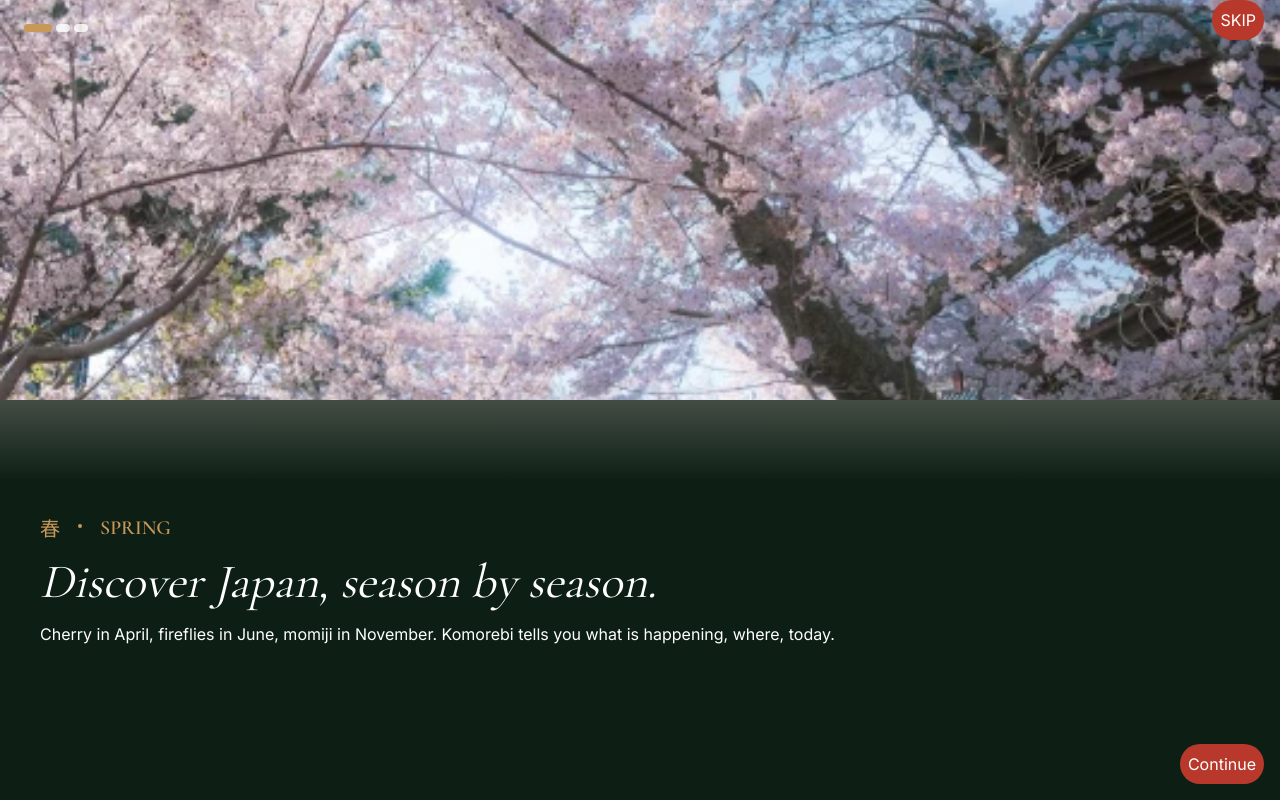
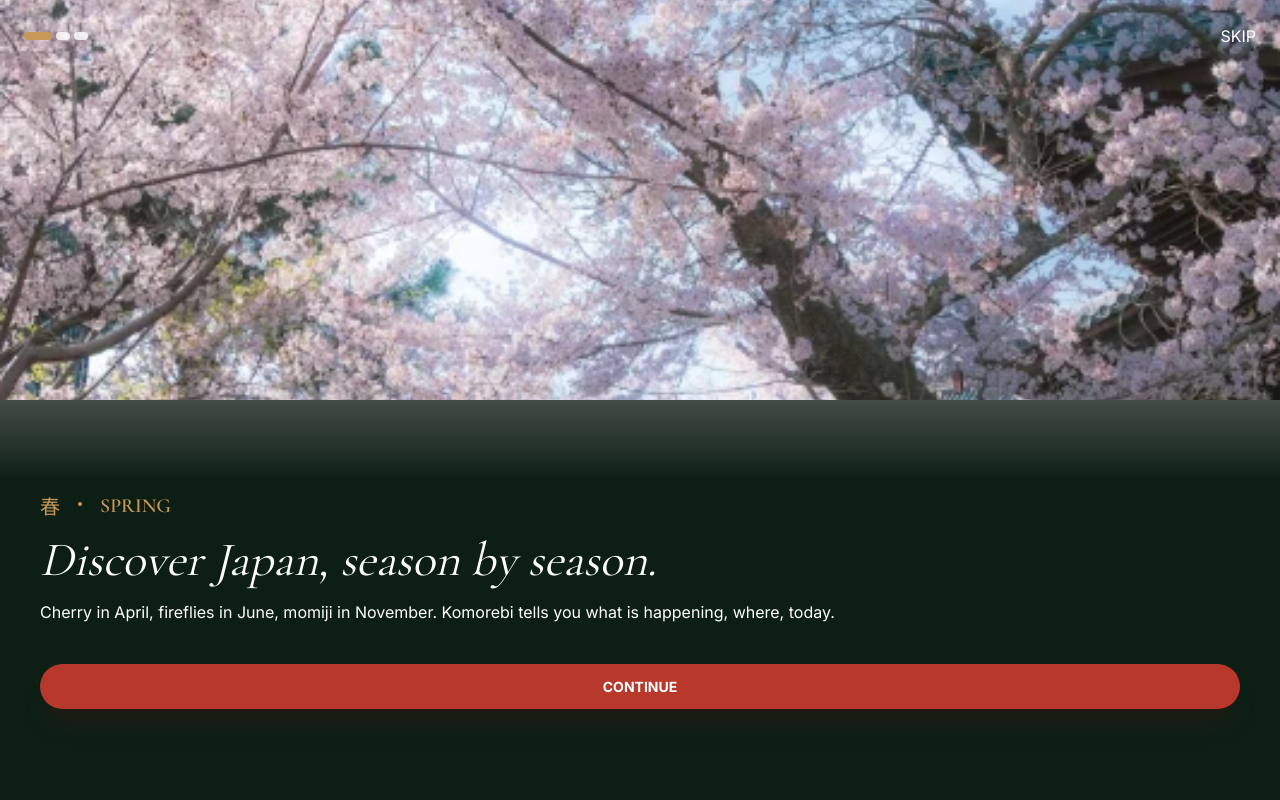
Before and after one commit to Loic-Schluchter/komorebi-v2, a Next.js app: page /onboarding in a window 1280 px wide. Built offline with nearby package versions, Linux system fonts and the light colour scheme; no server answers.

Commit message:
Revert "Improve accessibility and optimize production build"
This reverts commit 4f9be2d97958db3af578fa4725077b3c98a14b73.

```diff
--- a/app/(pages)/onboarding/page.tsx
+++ b/app/(pages)/onboarding/page.tsx
@@ -76,9 +76,9 @@ function OnboardingPage() {
                       transition={{ duration: 0.4 }}>
         <div className="absolute z-10 flex justify-between items-center w-full p-6">
           <ProgressionBar currentStep={currentStep} total={steps.length} />
-          <Button  onClick={handleSkip} ariaLabel="next">
+          <button className="text-white" onClick={handleSkip}>
             SKIP
-          </Button>
+          </button>
         </div>
         <div className=" relative w-full h-full ">
           <Image
@@ -99,7 +99,7 @@ function OnboardingPage() {
           <h1 className=" font-serif text-5xl italic text-white text-balance">{steps[currentStep].title}</h1>
           <p className="text-[1rem] text-white">{steps[currentStep].description}</p>
           <div className=" flex justify-center w-full mt-6">
-            <Button ariaLabel="Continue" onClick={handleNext}>{currentStep === steps.length - 1 ? "Enter Komorebi" : "Continue"}</Button>
+            <Button onClick={handleNext}>{currentStep === steps.length - 1 ? "Enter Komorebi" : "Continue"}</Button>
           </div>
         </div>
       </motion.section>
--- a/app/components/home/HomeCarousel.tsx
+++ b/app/components/home/HomeCarousel.tsx
@@ -4,7 +4,6 @@ import { MoveRight } from "lucide-react";
 import Image from "next/image";
 import React, { useEffect, useRef, useCallback } from "react";
 import {useRouter} from "next/navigation";
-import Button from "@/app/components/ui/Button";
 
 
 function HomeCarousel({ onActiveChange }: { onActiveChange: (index: number) => void }) {
@@ -69,7 +68,7 @@ function HomeCarousel({ onActiveChange }: { onActiveChange: (index: number) => v
     <section>
       <div className="py-4 flex justify-between items-center text-[0.8rem] uppercase tracking-wider">
         <h2 className="text-komorebi-gold text-[0.8rem] uppercase tracking-wider">Destinations · {cities.length}</h2>
-        <button className="font-serif italic flex items-center gap-2 text-lg" aria-label="See all" onClick={() => (router.push("/cities"))}>
+        <button className="font-serif italic flex items-center gap-2 text-lg" onClick={() => (router.push("/cities"))}>
           See all <MoveRight size={16} />
         </button>
       </div>
@@ -80,15 +79,15 @@ function HomeCarousel({ onActiveChange }: { onActiveChange: (index: number) => v
             data-index={index}
             className="snap-center shrink-0 relative w-65 h-90 rounded-2xl overflow-hidden"
           >
-            <Image src={city.image} alt={city.name} fill  className="object-cover" priority quality={50} />
+            <Image src={city.image} alt={city.name} fill className="object-cover" />
             <div className="absolute inset-0 bg-linear-to-b from-transparent to-black/60" />
             <div className="absolute inset-0 p-5 flex flex-col">
               <p className="font-japanese text-2xl text-komorebi-gold">{city.japaneseName}</p>
               <h3 className="font-serif text-4xl italic">{city.name}</h3>
             </div>
-            <Button ariaLabel="next" onClick={()=> handleClick(city.name)}>
+            <button className="absolute bottom-4 right-4 bg-[#B8392C] text-white p-2 rounded-full hover:opacity-90 transition-opacity" onClick={()=> handleClick(city.name)}>
               <MoveRight size={20} />
-            </Button>
+            </button>
           </li>
         ))}
       </ul>
--- a/app/components/ui/Button.tsx
+++ b/app/components/ui/Button.tsx
@@ -6,29 +6,20 @@ type ButtonProps = {
   children: React.ReactNode;
   href?: string;
   onClick?: () => void;
-  ariaLabel?: string;
 };
 
-function Button({ children, href, onClick, ariaLabel }: ButtonProps) {
+function Button({ children, href, onClick }: ButtonProps) {
   const className =
-      "absolute bottom-4 right-4 bg-[#B8392C] text-white p-2 rounded-full hover:opacity-90 transition-opacity"
+    "bg-[#B8392C] w-full py-3 rounded-full text-[14px] font-bold uppercase text-white shadow-red-800/10 shadow-xl z-10 text-center";
 
   if (href) {
     return (
-        <Link href={href} className={className}>
-          {children}
-        </Link>
+      <Link href={href} className={className}>
+        {children}
+      </Link>
     );
   }
+  return <button className={className} onClick={onClick}>{children}</button>;
+}
 
-  return (
-      <button
-          aria-label={ariaLabel}
-          className={className}
-          onClick={onClick}
-      >
-        {children}
-      </button>
-  );
-}
 export default Button;
--- a/app/components/ui/WelcomeFooter.tsx
+++ b/app/components/ui/WelcomeFooter.tsx
@@ -16,7 +16,7 @@ async function WelcomeFooter() {
         <Torii />
       </div>
       <div className="w-3/4 flex justify-center">
-        <Button href={href} ariaLabel="begin the journey">Begin the journey</Button>
+        <Button href={href}>Begin the journey</Button>
 
       </div>
       <p className="z-10 text-[14px]">
--- a/app/layout.tsx
+++ b/app/layout.tsx
@@ -53,7 +53,7 @@ export default function RootLayout({
 }>) {
     return (
         <html lang="en" className={`${cormorant.variable} ${shippori.variable} ${inter.variable} h-full antialiased`}>
-        <body className="min-h-full flex flex-col ">{
+        <body className="min-h-full flex flex-col font-sans">{
             <GeolocationProvider>{children}</GeolocationProvider>
         }</body>
         </html>
--- a/next.config.ts
+++ b/next.config.ts
@@ -4,8 +4,6 @@ const nextConfig: NextConfig = {
 
     allowedDevOrigins: ['192.168.1.105'],
     images: {
-        formats: ['image/avif', 'image/webp'],
-        qualities: [25, 50, 75],
         remotePatterns: [
             {
                 protocol: "https",
@@ -28,12 +26,6 @@ const nextConfig: NextConfig = {
         ];
     },
 
-    compiler: {
-        removeConsole: process.env.NODE_ENV === 'production',
-    },
-
-    productionBrowserSourceMaps: false,
-
 };
 
 export default nextConfig;
```
